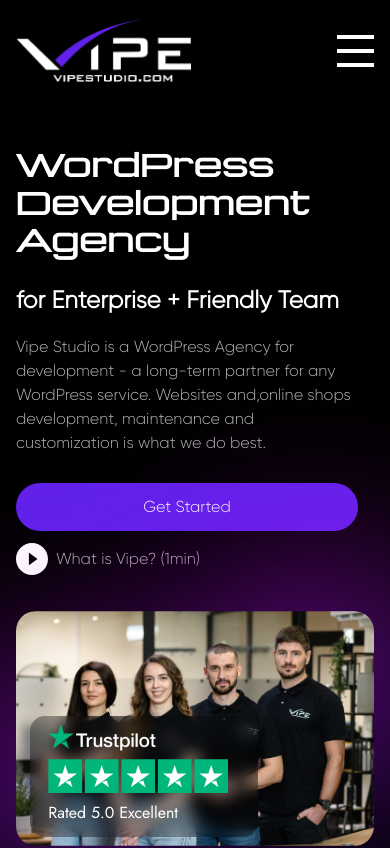
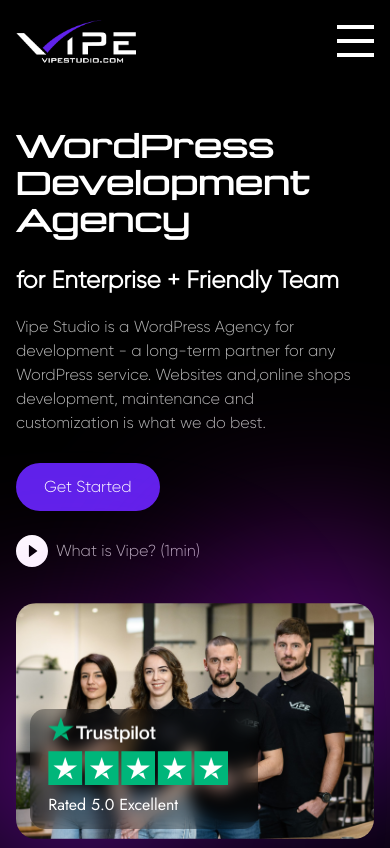
Before and after one commit to khushi303/vipewordpress, a React (Create React App) app: page / in a window 390 px wide. Shown: the top 848 px of the page. Built offline with nearby package versions, Linux system fonts and the light colour scheme.

Commit message:
change in header

```diff
--- a/src/components/Header.jsx
+++ b/src/components/Header.jsx
@@ -10,9 +10,9 @@
   const [show, setshow] = useState(true)
   return (
     <div className='bg-black'>
-      <div className='container lg:max-w-[1320px] mx-auto flex items-center justify-between px-4'>
+      <div className='container lg:max-w-[1320px] mx-auto flex items-center justify-between px-4 lg:mb-0 mb-8'>
         <div className='flex items-center gap-10 py-5'>
-          <img src={Logo} alt="Logo" className='max-w-[175px] w-full' />
+          <img src={Logo} alt="Logo" className='sm:max-w-[175px] max-w-[120px] w-full' />
           <ul className={`${show ? 'flex xl:flex-row items-center flex-col justify-center gap-4 max-xl:min-h-screen transition-all duration-300 ease-linear max-xl:fixed top-0 bottom-0 max-xl:h-full left-[-100%] max-xl:w-full z-[5] max-xl:bg-black' : 'flex transition-all duration-300 ease-linear flex-row max-xl:flex-col items-center gap-7 justify-center max-xl:min-h-screen max-xl:fixed top-0 bottom-0 max-xl:h-full left-0 max-xl:w-full z-[5] max-xl:bg-black'}`}>
             <div className="relative group cursor-pointer">
               <li className='flex items-center text-white ff-gilroy text-[16px] font-normal'>WordPress Solution <Droparrow /></li>
@@ -71,9 +71,9 @@
             <div className='flex xl:justify-start justify-center'>
               <p className='ff-gilroy xl:max-w-[592px] text-[16px] font-normal text-white leading-[150%] mt-5 opacity-[0.7]'>Vipe Studio is a WordPress Agency for development - a long-term partner for any WordPress service. Websites and,online shops development, maintenance and customization is what we do best.</p>
             </div>
-            <div className='flex sm:gap-16 gap-3 sm:flex-row flex-col mt-7'>
+            <div className='flex sm:gap-16 gap-3 sm:flex-row flex-col items-start mt-7'>
               <button className='bg-[#6022EA] whitespace-nowrap rounded-[80px] py-3 sm:px-10 px-7 ff-gilroy text-[16px] font-normal text-white leading-[150%] hover:shadow-[0_0_20px_2px_#6022EA] transition-shadow duration-300 ease-linear'>Get Started</button>
-              <a href="#" className='flex items-center gap-2'>
+              <a href="#" className='flex items-center gap-2 sm:mt-0 mt-3'>
                 <Playbtn />
                 <p className='ff-gilroy whitespace-nowrap text-[16px] font-normal text-white leading-[150%] opacity-[0.7]'>What is Vipe? (1min)</p>
               </a>
```
